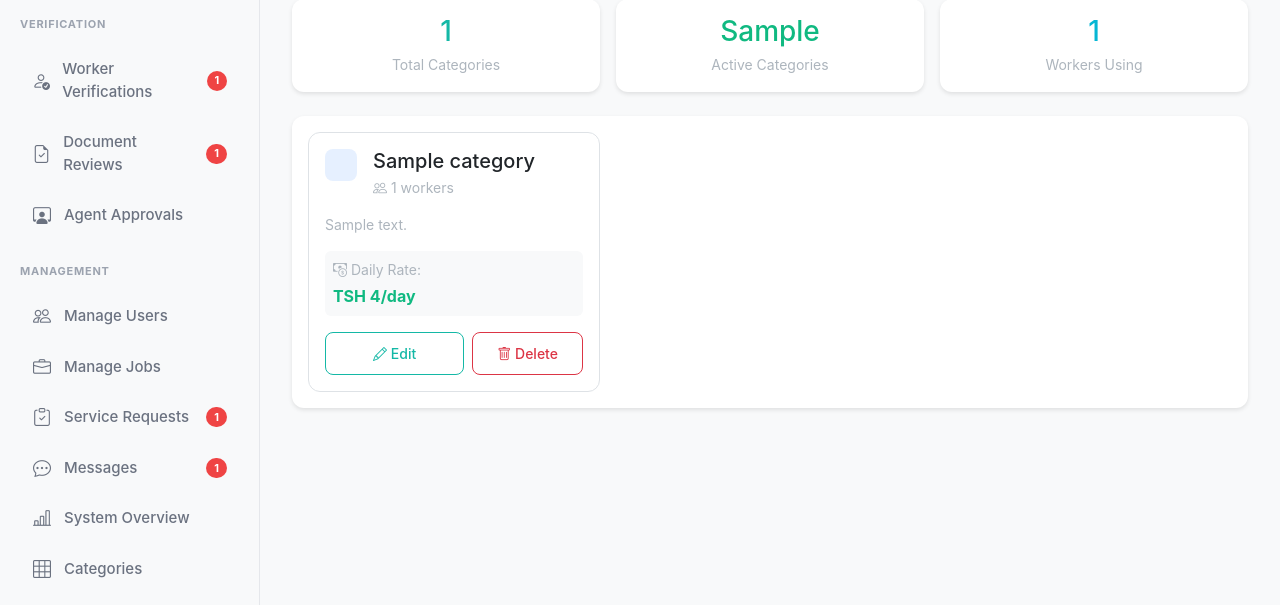
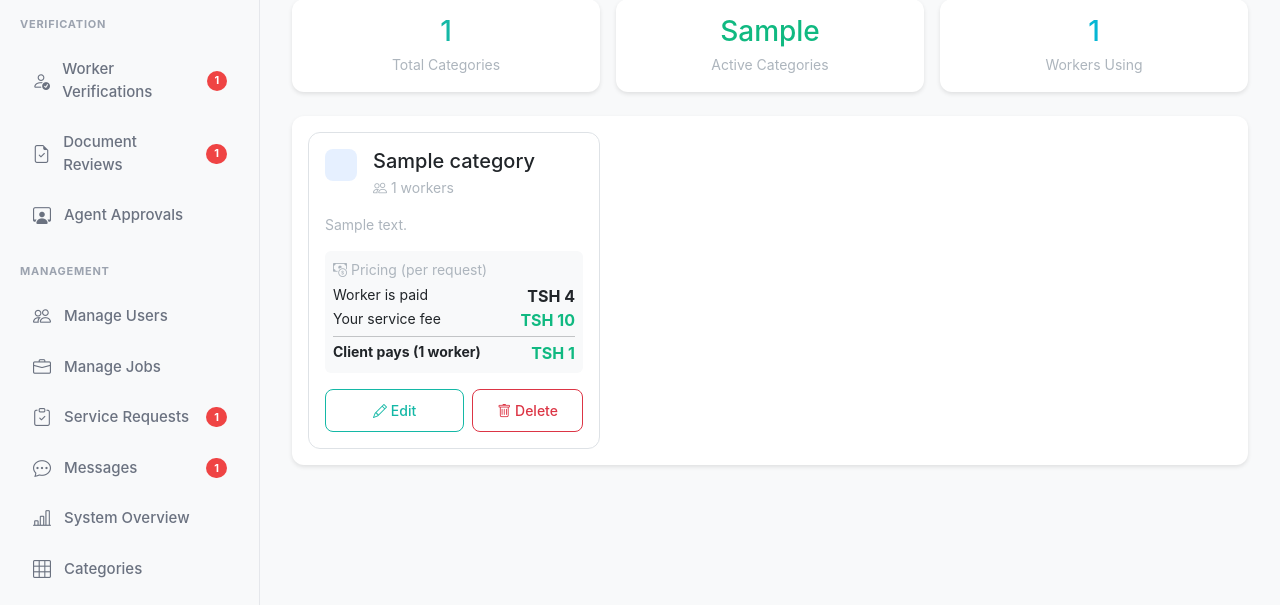
Before and after one commit to Alhajjmuhammed/Job-seeker-app, a Django app: template templates/admin_panel/category_list.html in a window 1280 px wide. Shown: the part 184-789 px from the top of the page. Run offline with Django 4.2, Linux system fonts and the light colour scheme; the template is opened without the code that fills it: most values are stand-ins (such as "Sample title", 1, 10 or a date in 2020).

Commit message:
Let an admin actually set the platform's service fee
The fee is how the marketplace earns anything, and there was no way to set it.
The dashboard category form read name, description, icon and daily_rate but
not service_fee, so every category stayed at zero however the admin tried, and
the Django admin listed only name and status - pricing 95 categories meant
opening 95 detail pages.

The dashboard form now sets the fee on create and on edit, rejects a negative
one, and each category card shows the worker's rate, the fee, and what the
client actually pays - with a warning on any category still earning nothing.
The Django admin lists daily_rate and service_fee as editable columns, so the
whole catalogue can be priced on one screen and saved once.

Co-Authored-By: Claude Opus 5 <noreply@anthropic.com>

```diff
--- a/templates/admin_panel/category_list.html
+++ b/templates/admin_panel/category_list.html
@@ -94,9 +94,28 @@
                         <!-- Pricing -->
                         <div class="mb-3 bg-light rounded p-2">
                             <small class="text-muted d-block mb-1">
-                                <i class="bi bi-cash-coin"></i> Daily Rate:
+                                <i class="bi bi-cash-coin"></i> Pricing (per request)
                             </small>
-                            <span class="fw-bold text-success">TSH {{ category.daily_rate|default:"25.00" }}/day</span>
+                            <div class="d-flex justify-content-between">
+                                <small>Worker is paid</small>
+                                <span class="fw-bold">TSH {{ category.daily_rate|floatformat:0 }}</span>
+                            </div>
+                            <div class="d-flex justify-content-between">
+                                <small>Your service fee</small>
+                                <span class="fw-bold {% if category.service_fee %}text-success{% else %}text-danger{% endif %}">
+                                    TSH {{ category.service_fee|floatformat:0 }}
+                                </span>
+                            </div>
+                            <hr class="my-1">
+                            <div class="d-flex justify-content-between">
+                                <small class="fw-bold">Client pays (1 worker)</small>
+                                <span class="fw-bold text-success">TSH {{ category.total_for_one_worker|floatformat:0 }}</span>
+                            </div>
+                            {% if not category.service_fee %}
+                            <small class="text-danger d-block mt-1">
+                                <i class="bi bi-exclamation-triangle"></i> No fee set - this category earns you nothing
+                            </small>
+                            {% endif %}
                         </div>
 
                         <!-- Skills -->
@@ -158,7 +177,19 @@
                                     <input type="number" class="form-control" id="daily_rate{{ category.id }}"
                                            name="daily_rate" value="{{ category.daily_rate|default:'25.00' }}"
                                            step="0.01" min="0" required>
-                                    <small class="text-muted">Base daily rate for this service category</small>
+                                    <small class="text-muted">What one worker is paid for this job</small>
+                                </div>
+                                <div class="mb-3">
+                                    <label for="service_fee{{ category.id }}" class="form-label">
+                                        Your service fee (TSh)
+                                    </label>
+                                    <input type="number" class="form-control" id="service_fee{{ category.id }}"
+                                           name="service_fee" value="{{ category.service_fee|floatformat:2 }}"
+                                           step="0.01" min="0">
+                                    <small class="text-muted">
+                                        Added once per request, whatever the crew size. This is what the
+                                        platform keeps - leave it at 0 and you earn nothing on this category.
+                                    </small>
                                 </div>
                                 <div class="mb-3">
                                     <label for="icon{{ category.id }}" class="form-label">Icon (Bootstrap Icon name)</label>
@@ -244,11 +275,22 @@
                     </div>
                     <div class="mb-3">
                         <label for="newDailyRate" class="form-label">
-                            Daily Rate ($) <span class="text-danger">*</span>
+                            Worker rate (TSh) <span class="text-danger">*</span>
                         </label>
                         <input type="number" class="form-control" id="newDailyRate" name="daily_rate"
-                               value="25.00" step="0.01" min="0" required>
-                        <small class="text-muted">Base daily rate clients will pay for this service category</small>
+                               value="25000.00" step="0.01" min="0" required>
+                        <small class="text-muted">What one worker is paid for this job</small>
+                    </div>
+                    <div class="mb-3">
+                        <label for="newServiceFee" class="form-label">
+                            Your service fee (TSh)
+                        </label>
+                        <input type="number" class="form-control" id="newServiceFee" name="service_fee"
+                               value="0.00" step="0.01" min="0">
+                        <small class="text-muted">
+                            Added once per request, whatever the crew size. This is what the platform
+                            keeps - leave it at 0 and you earn nothing on this category.
+                        </small>
                     </div>
                     <div class="mb-3">
                         <label for="newIcon" class="form-label">Icon (Bootstrap Icon name)</label>
```
Also changed, not shown: admin_panel/views.py (+29 -5 lines), workers/admin.py (+14 -1 lines).
